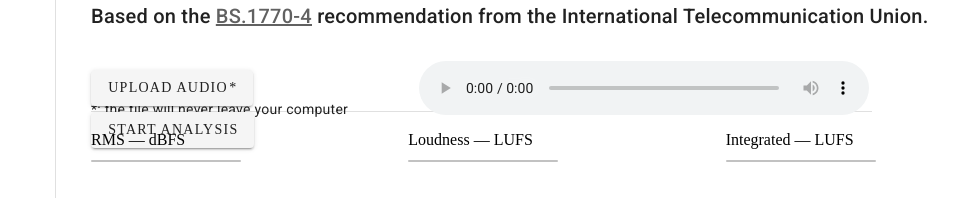
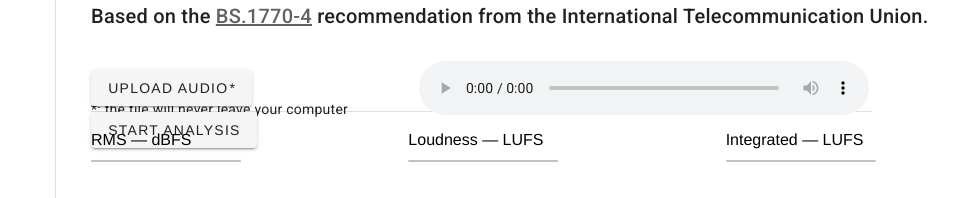
Before and after one commit to a-froghyar/realtime-lufs, a Vue app: page /#/ in a window 1280 px wide. Shown: the part 204-402 px from the top of the page, without its empty margins (0-977 px from the left). Built offline with nearby package versions, Linux system fonts and the light colour scheme.

Commit message:
set font

```diff
--- a/src/assets/main.css
+++ b/src/assets/main.css
@@ -1,5 +1,5 @@
 #app {
-  font-family: "Avenir" !important;
+  font-family: 'Avenir', Helvetica, Arial, sans-serif;
   max-width: 1000px;
   -webkit-font-smoothing: antialiased;
   -moz-osx-font-smoothing: grayscale;
--- a/src/scss/variables.scss
+++ b/src/scss/variables.scss
@@ -1,7 +1,7 @@
 // src/sass/variables.scss
 
 // Globals
-$body-font-family: 'Avenir';
+$body-font-family: 'Avenir' sans-serif !default;
 $border-radius-root: 6px;
 $font-size-root: 14px;
 
```
